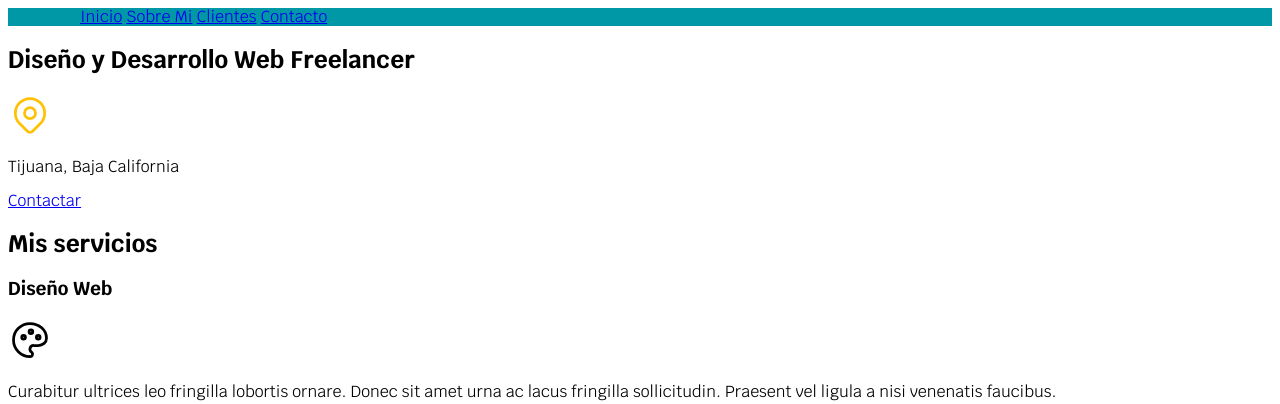
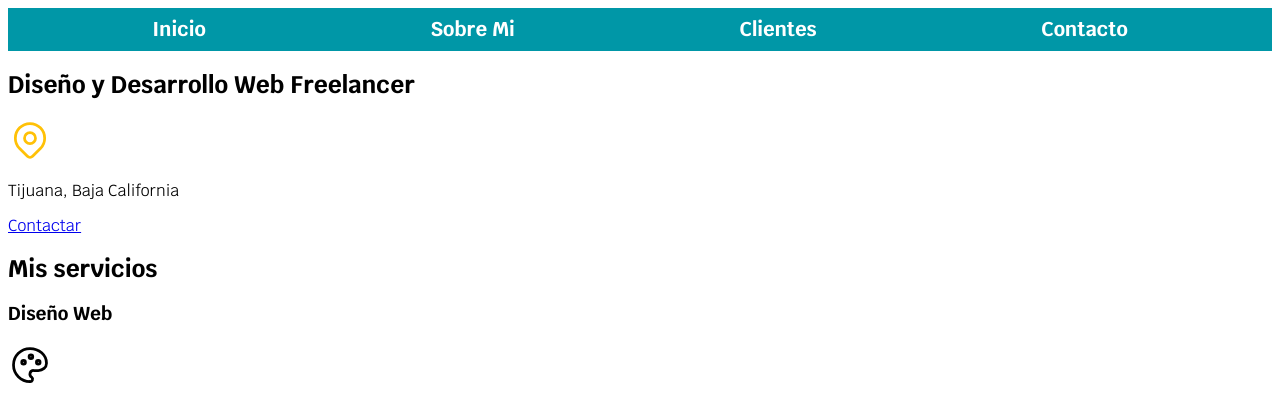
Before and after one commit to ChrisOIchi/Udemy_freelance, a plain HTML site: page index.html in a window 1280 px wide. Shown: the part 87-491 px from the top of the page. Drawn offline with Linux system fonts and the light colour scheme.

Commit message:
Configuracion de navbar, media query (responsivo)

```diff
--- a/css/styles.css
+++ b/css/styles.css
@@ -23,14 +23,47 @@ body {
 }
 
 .contenedor {
-  width: 120rem;
+  max-width: 120rem;
   margin: 0 auto;
+
 }
 .nav-bg {
   background-color: var(--secundario);
+
 }
 .navegacion-principal {
+  display: flex;
+  flex-direction: column;
+}
+
+@media (min-width: 768px) {
+  .navegacion-principal {
+    flex-direction: row;
+    justify-content: space-around;
+  }
 }
 .navegacion-principal a {
+  display: block;
+  text-align: center;
+    color: var(--blanco);
+    text-decoration: none;
+    font-size: 2rem;
+    font-weight: 700;
+    padding:1rem;
+}
 
+.navegacion-principal a:hover {
+    background-color: var(--primario);
+    color:var(--obscuro);
 }
+@media (min-width: 480px) {
+  h1{
+
+  }
+}
+
+@media (min-width: 768px) {
+  h1{
+
+  }
+}
--- a/index.html
+++ b/index.html
@@ -23,12 +23,10 @@
     </header>
 <div class="nav-bg">
     <nav class="navegacion-principal contenedor">
-        <ul>
             <a href="#">Inicio</a>
             <a href="#">Sobre Mi</a>
             <a href="#">Clientes</a>
             <a href="#">Contacto</a>
-        </ul>
     </nav>
 </div>
 
```
